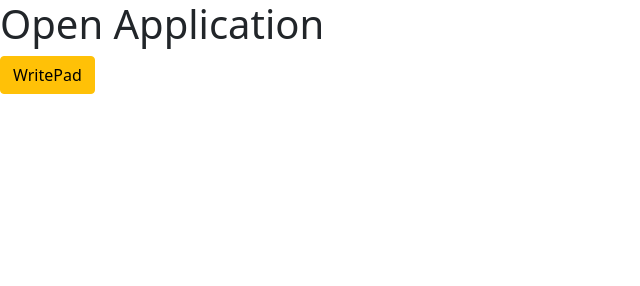
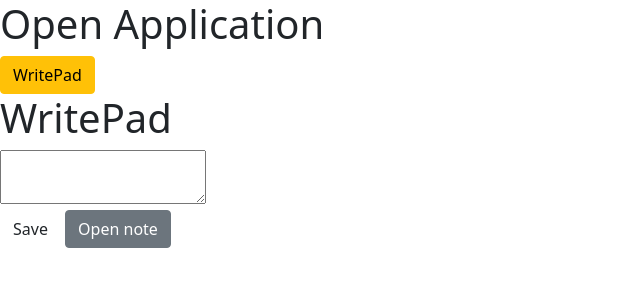
Before and after one commit to Brunozhon/BrunoOS, a plain HTML site: page index.html in a window 1280 px wide. Shown: the whole page, without its empty margins (0-640 px from the left). Drawn offline with nearby package versions, Linux system fonts and the light colour scheme.

Commit message:
Update index.html

```diff
--- a/index.html
+++ b/index.html
@@ -15,7 +15,12 @@
     </div>
     <div id="app-writepad">
       <h1>WritePad</h1>
-
+      <textarea id="note">
+      </textarea>
+      <div>
+        <button type="button" class="btn btn-sucess" onclick="saveNote($('#note'))">Save</button>
+        <button type="button" class="btn btn-secondary" onclick="openNote($('#note'))">Open note</button>
+      </div>
     </div>
     <script>
       $(document).ready(function() {
@@ -27,6 +32,18 @@
         $('#app-writepad').show()
         $('#open-application').hide()
       }
+      function saveNote(element) {
+        localStorage.setItem("note", element.value)
+        alert("Saved note!")
+      }
+      function openNote(element) {
+        if localStorage.getItem("note") {
+          element.value = localStorage.getItem("note")
+          alert("Opened note!")
+        } else {
+          alert("Opening note failed.")
+        }
+      }
     </script>
   </body>
 </html>
```
